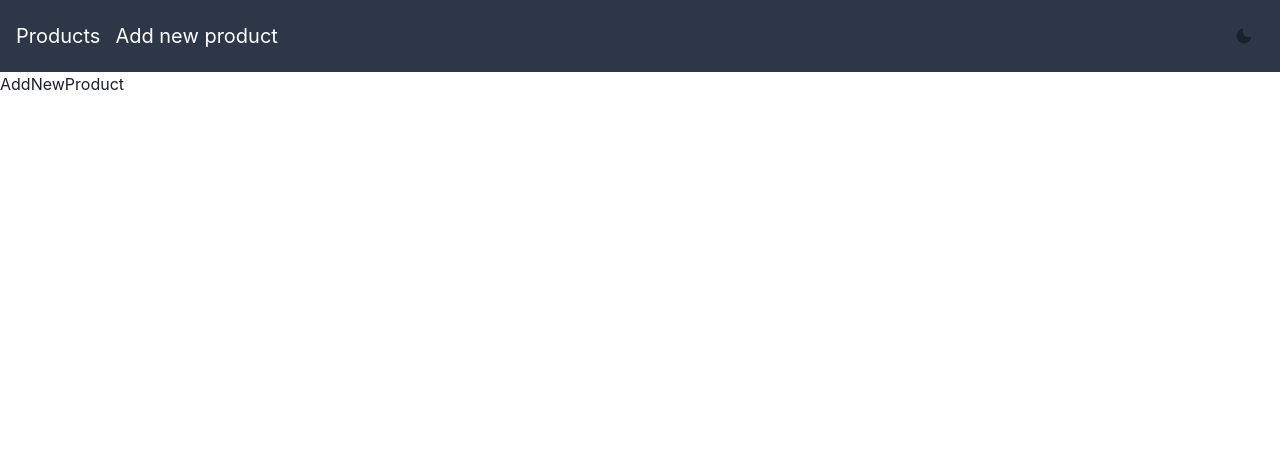
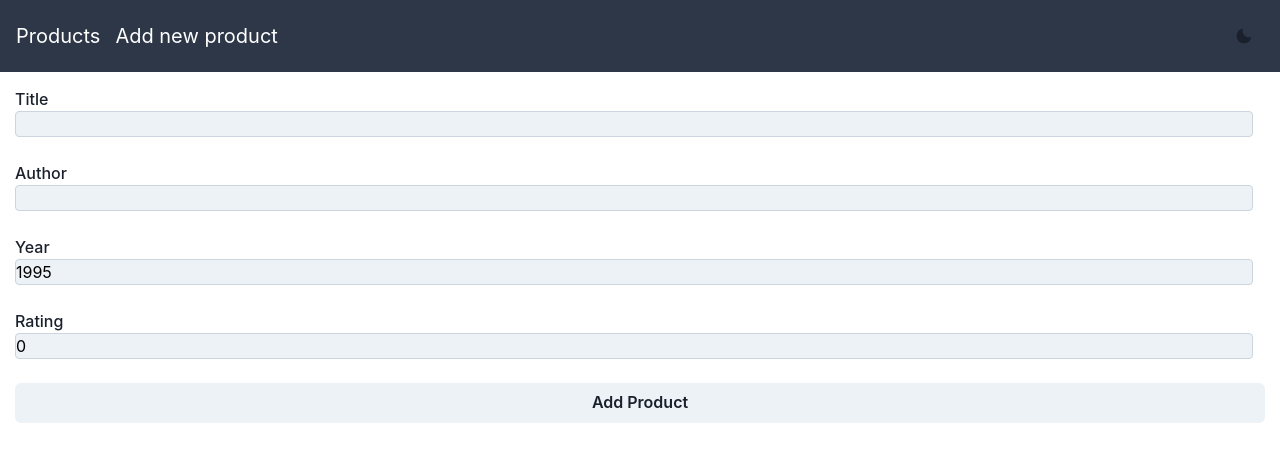
Before and after one commit to Heveliev/product-store, a React (Create React App) app: page /product-store/add-product in a window 1280 px wide. Shown: the top 462 px of the page. Built offline with nearby package versions, Linux system fonts and the light colour scheme.

Commit message:
add form

```diff
--- a/package.json
+++ b/package.json
@@ -6,18 +6,21 @@
   "dependencies": {
     "@chakra-ui/icons": "^2.0.17",
     "@chakra-ui/react": "^2.5.3",
+    "@emotion/react": "^11.10.6",
     "@reduxjs/toolkit": "^1.9.3",
     "@testing-library/jest-dom": "^5.16.3",
     "@testing-library/react": "^12.1.4",
     "@testing-library/user-event": "^13.5.0",
     "axios": "^1.3.4",
+    "formik": "^2.2.9",
     "notiflix": "^3.2.6",
     "react": "^18.1.0",
     "react-dom": "^18.1.0",
     "react-redux": "^8.0.5",
     "react-router-dom": "^6.9.0",
     "react-scripts": "5.0.1",
-    "web-vitals": "^2.1.3"
+    "web-vitals": "^2.1.3",
+    "yup": "^1.0.2"
   },
   "scripts": {
     "start": "react-scripts start",
--- a/src/components/ModalWindow/ModalWindow.jsx
+++ b/src/components/ModalWindow/ModalWindow.jsx
@@ -47,7 +47,7 @@ export function ModalWindow({id,values}) {
               <ModalBody>
                   <form onSubmit={handleSubmit}>
            <FormControl>
-            <FormLabel>Name</FormLabel>
+            <FormLabel>Title</FormLabel>
                       <Input
                               placeholder="Title"
                               type="text"
--- a/src/pages/AddNewProduct/AddNewProduct.jsx
+++ b/src/pages/AddNewProduct/AddNewProduct.jsx
@@ -1,10 +1,82 @@
+import { Formik,Form,ErrorMessage } from 'formik';
+import {
+  FormControl,
+  FormLabel,
+  Button,
+  Stack,
+} from '@chakra-ui/react';
+import { InputField,ErrorText  } from './AddNewProduct.styled';
+import * as yup from 'yup';
 
+const schema = yup.object().shape({
+    title: yup.string().required(),
+    author: yup.string().required(),
+    year: yup.number().required(),
+    rating:yup.number().required(),
+})
+
+const initialValues = {
+    title: '',
+    author: '',
+    year: 1995,
+    rating:0,
+}
+
+const FormError = ({ name }) => {
+    return(
+      <ErrorMessage
+      name={ name }
+      render={ message => <ErrorText>{ message}</ErrorText>}/>
+  )
+}
 
 const AddNewProduct = () => {
+    const handleSubmit = (values,{resetForm}) => {
+
+resetForm()
+    }
 
     return(
         <>
-            <div>AddNewProduct</div>
+            <Formik initialValues={initialValues}
+                onSubmit={handleSubmit}
+                validationSchema={schema}>
+    <Form>
+      <Stack padding="15px" spacing="4">
+        <FormControl>
+          <FormLabel>Title
+          <InputField
+          name="title"
+            type="text"
+
+          />
+          <FormError name="title"/>
+          </FormLabel>
+        </FormControl>
+        <FormControl>
+          <FormLabel>Author
+          <InputField
+          name="author"
+            type="text"
+
+          /><FormError name="author"/></FormLabel>
+        </FormControl>
+        <FormControl>
+          <FormLabel>Year
+          <InputField
+          name="year"
+            type="number"
+          /><FormError name="year"/></FormLabel>
+        </FormControl>
+        <FormControl >
+          <FormLabel>Rating
+          <InputField
+          name="rating"
+          /><FormError name="rating"/></FormLabel></FormControl>
+        <Button type="submit">Add Product</Button>
+      </Stack>
+    </Form>
+                </Formik>
         </>
     )
 }
--- /dev/null
+++ b/src/pages/AddNewProduct/AddNewProduct.styled.jsx
@@ -0,0 +1,21 @@
+import styled from '@emotion/styled'
+import {Field} from 'formik';
+
+export const InputField = styled(Field)`
+ width: 100%;
+  height: 8;
+  font-size: 16px;
+  padding: 0;
+  background-color: #EDF2F7;
+  border: 1px solid #E2E8F0;
+  border-radius: 0;
+  outline: none;
+  box-sizing: border-box;
+   padding: 2 3;
+  border-color: #CBD5E0;
+  color:black;
+  border-radius:4px;
+`;
+
+export const ErrorText = styled.p`
+color:red;`;
```
Also changed, not shown: 1 other file (tests, documents, lock files or other folders).
